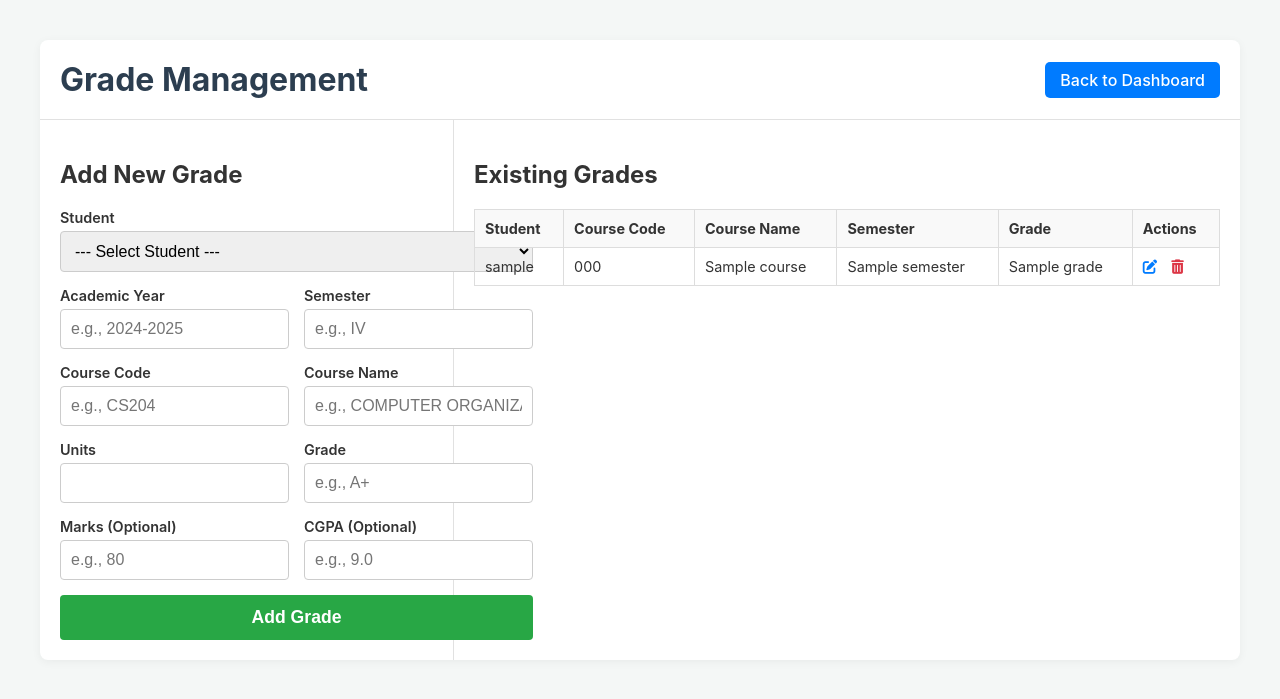
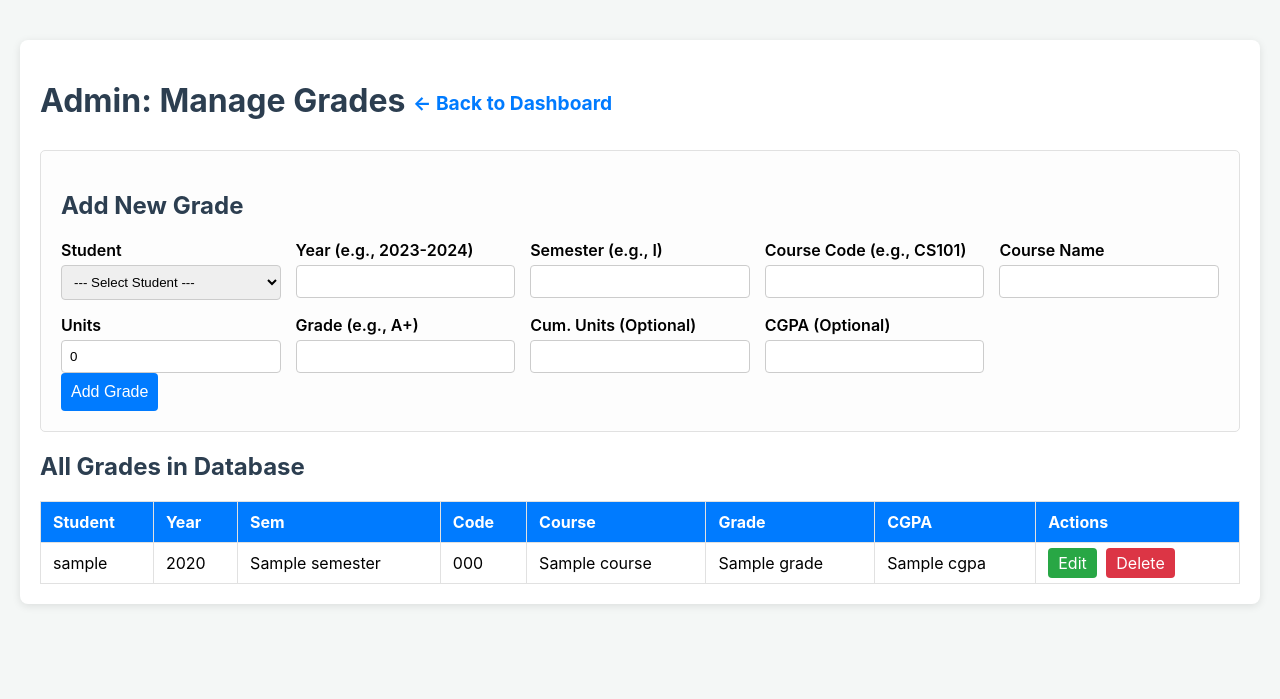
Before and after one commit to PRANAV5112/student-information-system, a Django app: template templates/manage_grades.html in a window 1280 px wide. Shown: the top 699 px of the page. Run offline with Django 3.2, Linux system fonts and the light colour scheme; the template is opened without the code that fills it: most values are stand-ins (such as "Sample title", 1, 10 or a date in 2020).

Commit message:
Add dynamic Grade List and Admin Manage Grades (Edit/Delete)

```diff
--- a/students/admin.py
+++ b/students/admin.py
@@ -1,9 +1,10 @@
 
 
 from django.contrib import admin
-from .models import Student, Parent
+from .models import Student, Parent, Grade
 
 # Register your models here.
 # This makes the Student and Parent models visible on the admin site.
 admin.site.register(Student)
 admin.site.register(Parent)
+admin.site.register(Grade)
--- a/templates/manage_grades.html
+++ b/templates/manage_grades.html
@@ -4,64 +4,40 @@
     <meta charset="UTF-8">
     <meta name="viewport" content="width=device-width, initial-scale=1.0">
     <title>Manage Grades</title>
-    <link rel="stylesheet" href="https://cdnjs.cloudflare.com/ajax/libs/font-awesome/6.4.0/css/all.min.css">
     <style>
-        body { font-family: -apple-system, BlinkMacSystemFont, "Segoe UI", Roboto, "Helvetica Neue", Arial, sans-serif; background-color: #f4f7f6; color: #333; margin: 0; padding: 20px; }
-        .container { max-width: 1200px; margin: 20px auto; background: #fff; border-radius: 8px; box-shadow: 0 2px 10px rgba(0,0,0,0.05); }
-        .header { padding: 20px; border-bottom: 1px solid #e1e1e1; display: flex; justify-content: space-between; align-items: center; }
-        .header h1 { margin: 0; color: #2c3e50; }
-        .header a { text-decoration: none; padding: 8px 15px; background-color: #007bff; color: white; border-radius: 5px; font-weight: 500; }
-        .content { display: flex; flex-wrap: wrap; } /* Use flex-wrap for responsiveness */
-        .form-section { flex: 1; min-width: 300px; padding: 20px; border-right: 1px solid #e1e1e1; }
-        .list-section { flex: 2; min-width: 400px; padding: 20px; overflow-x: auto; }
-        form { display: grid; grid-template-columns: 1fr 1fr; gap: 15px; }
+        body { font-family: -apple-system, BlinkMacSystemFont, "Segoe UI", Roboto, "Helvetica Neue", Arial, sans-serif; margin: 0; padding: 20px; background-color: #f4f7f6; }
+        .container { max-width: 1200px; margin: 20px auto; padding: 20px; background-color: #fff; border-radius: 8px; box-shadow: 0 2px 8px rgba(0,0,0,0.1); }
+        h1, h2 { color: #2c3e50; }
+        h1 a { color: #007bff; text-decoration: none; font-size: 0.6em; vertical-align: middle; }
+        table { width: 100%; border-collapse: collapse; margin-top: 20px; }
+        th, td { border: 1px solid #e1e1e1; padding: 10px 12px; text-align: left; }
+        th { background-color: #007bff; color: white; }
+        tr:nth-child(even) { background-color: #f9f9f9; }
+        .actions a { text-decoration: none; padding: 5px 10px; border-radius: 4px; color: white; margin-right: 5px; }
+        .edit-btn { background-color: #28a745; }
+        .delete-btn { background-color: #dc3545; }
+
+        /* Message styles (for success/error) */
+        .messages { list-style: none; padding: 0; margin-bottom: 20px; }
+        .messages li { padding: 10px; margin-bottom: 10px; border-radius: 4px; }
+        .messages .success { background-color: #d4edda; color: #155724; }
+        .messages .error { background-color: #f8d7da; color: #721c24; }
+
+        /* Form styling */
+        .form-container { margin-top: 30px; padding: 20px; border: 1px solid #e1e1e1; border-radius: 5px; background-color: #fdfdfd; }
+        .form-grid { display: grid; grid-template-columns: repeat(auto-fill, minmax(200px, 1fr)); gap: 15px; }
         .form-group { display: flex; flex-direction: column; }
-        .form-group.full-width { grid-column: 1 / -1; }
-        form label { font-weight: 600; margin-bottom: 5px; font-size: 0.9em; }
-        form input, form select { padding: 10px; border: 1px solid #ccc; border-radius: 4px; font-size: 1em; }
-        form button { grid-column: 1 / -1; padding: 12px; background-color: #28a745; color: white; border: none; border-radius: 4px; cursor: pointer; font-size: 1.1em; font-weight: 600; }
-        table { width: 100%; border-collapse: collapse; margin-top: 20px; }
-        th, td { border: 1px solid #ddd; padding: 10px; text-align: left; font-size: 0.9em; }
-        th { background-color: #f9f9f9; }
-        tr:nth-child(even) { background-color: #f4f7f6; }
-        .actions a { margin-right: 10px; text-decoration: none; }
-        .actions .edit { color: #007bff; }
-        .actions .delete { color: #dc3545; }
-
-        /* --- THIS IS THE NEW MESSAGE BOX STYLE --- */
-        .messages {
-            list-style: none;
-            padding: 0;
-            margin: 0 0 20px 0;
-        }
-        .messages li {
-            padding: 12px;
-            margin-bottom: 10px;
-            border-radius: 4px;
-            font-weight: 500;
-        }
-        .messages li.success {
-            background-color: #d4edda;
-            color: #155724;
-            border: 1px solid #c3e6cb;
-        }
-        .messages li.error {
-            background-color: #f8d7da;
-            color: #721c24;
-            border: 1px solid #f5c6cb;
-        }
+        .form-group label { font-weight: 600; margin-bottom: 5px; }
+        .form-group input, .form-group select { padding: 8px; border: 1px solid #ccc; border-radius: 4px; }
+        .submit-btn { grid-column: 1 / -1; padding: 10px; background-color: #007bff; color: white; border: none; border-radius: 4px; cursor: pointer; font-size: 1em; }
     </style>
 </head>
 <body>
     <div class="container">
-        <div class="header">
-            <h1>Grade Management</h1>
-            <a href="{% url 'dashboard' %}">Back to Dashboard</a>
-        </div>
-
-        <div class="content">
-            <div class="form-section">
-                <h2>Add New Grade</h2>
+        <h1>
+            Admin: Manage Grades
+            <a href="{% url 'dashboard' %}">&larr; Back to Dashboard</a>
+        </h1>
 
         {% if messages %}
             <ul class="messages">
@@ -70,93 +46,94 @@
                 {% endfor %}
             </ul>
         {% endif %}
-                <form method="POST" action="{% url 'manage_grades' %}">
+
+        <div class="form-container">
+            <h2>Add New Grade</h2>
+            <form action="{% url 'manage_grades' %}" method="POST">
                 {% csrf_token %}
-                    <div class="form-group full-width">
+                <div class="form-grid">
+                    <div class="form-group">
                         <label for="student">Student</label>
-                        <select id="student" name="student" required>
+                        <select name="student" id="student" required>
                             <option value="">--- Select Student ---</option>
-                            {% for student in students %}
-                                <option value="{{ student.id }}">{{ student.user.username }}</option>
+                            {% for s in students %}
+                                <option value="{{ s.id }}">{{ s.user.username }}</option>
                             {% endfor %}
                         </select>
                     </div>
-
                     <div class="form-group">
-                        <label for="year">Academic Year</label>
-                        <input type="text" id="year" name="year" placeholder="e.g., 2024-2025" required>
+                        <label for="year">Year (e.g., 2023-2024)</label>
+                        <input type="text" name="year" id="year" required>
                     </div>
                     <div class="form-group">
-                        <label for="semester">Semester</label>
-                        <input type="text" id="semester" name="semester" placeholder="e.g., IV" required>
+                        <label for="semester">Semester (e.g., I)</label>
+                        <input type="text" name="semester" id="semester" required>
                     </div>
                     <div class="form-group">
-                        <label for="code">Course Code</label>
-                        <input type="text" id="code" name="code" placeholder="e.g., CS204" required>
+                        <label for="code">Course Code (e.g., CS101)</label>
+                        <input type="text" name="code" id="code" required>
                     </div>
                     <div class="form-group">
                         <label for="course">Course Name</label>
-                        <input type="text" id="course" name="course" placeholder="e.g., COMPUTER ORGANIZATION" required>
+                        <input type="text" name="course" id="course" required>
                     </div>
                     <div class="form-group">
                         <label for="units">Units</label>
-                        <input type="number" id="units" name="units" required>
+                        <input type="number" name="units" id="units" value="0" required>
                     </div>
                     <div class="form-group">
-                        <label for="grade">Grade</label>
-                        <input type="text" id="grade" name="grade" placeholder="e.g., A+" required>
+                        <label for="grade">Grade (e.g., A+)</label>
+                        <input type="text" name="grade" id="grade" required>
                     </div>
                     <div class="form-group">
-                        <label for="marks">Marks (Optional)</label>
-                        <input type="text" id="marks" name="marks" placeholder="e.g., 80">
+                        <label for="marks">Cum. Units (Optional)</label>
+                        <input type="text" name="marks" id="marks">
                     </div>
                     <div class="form-group">
                         <label for="cgpa">CGPA (Optional)</label>
-                        <input type="text" id="cgpa" name="cgpa" placeholder="e.g., 9.0">
+                        <input type="text" name="cgpa" id="cgpa">
                     </div>
-
-                    <button type="submit">Add Grade</button>
+                </div>
+                <button type="submit" class="submit-btn">Add Grade</button>
             </form>
         </div>
 
-            <div class="list-section">
-                <h2>Existing Grades</h2>
+        <h2>All Grades in Database</h2>
         <table>
             <thead>
                 <tr>
                     <th>Student</th>
-                            <th>Course Code</th>
-                            <th>Course Name</th>
-                            <th>Semester</th>
+                    <th>Year</th>
+                    <th>Sem</th>
+                    <th>Code</th>
+                    <th>Course</th>
                     <th>Grade</th>
-                            <th>Actions</th> </tr>
+                    <th>CGPA</th>
+                    <th>Actions</th>
+                </tr>
             </thead>
             <tbody>
                 {% for grade in grades %}
                     <tr>
                         <td>{{ grade.student.user.username }}</td>
+                        <td>{{ grade.year }}</td>
+                        <td>{{ grade.semester }}</td>
                         <td>{{ grade.code }}</td>
                         <td>{{ grade.course }}</td>
-                            <td>{{ grade.semester }}</td>
                         <td>{{ grade.grade }}</td>
+                        <td>{{ grade.cgpa|default:'-' }}</td>
                         <td class="actions">
-                                <a href="{% url 'edit_grade' grade.id %}" class="edit" title="Edit">
-                                    <i class="fas fa-edit"></i>
-                                </a>
-                                <a href="{% url 'delete_grade' grade.id %}" class="delete" title="Delete" onclick="return confirm('Are you sure you want to delete this grade?');">
-                                    <i class="fas fa-trash-alt"></i>
-                                </a>
+                            <a href="{% url 'edit_grade' grade.id %}" class="edit-btn">Edit</a>
+                            <a href="{% url 'delete_grade' grade.id %}" class="delete-btn" onclick="return confirm('Are you sure you want to delete this grade?');">Delete</a>
                         </td>
                     </tr>
                 {% empty %}
                     <tr>
-                            <td colspan="6" style="text-align: center;">No grades found.</td>
+                        <td colspan="8" style="text-align: center;">No grades found.</td>
                     </tr>
                 {% endfor %}
             </tbody>
         </table>
     </div>
-        </div>
-    </div>
 </body>
 </html>
```
Also changed, not shown: students/views.py (+8 -16 lines), templates/dashboard.html (+66 -2 lines), templates/edit_grade.html (+34 -36 lines), students/migrations/0003_seed_default_grades_for_all_students.py (added), 1 other file. Lines whose indentation alone changed are shown as unchanged.
